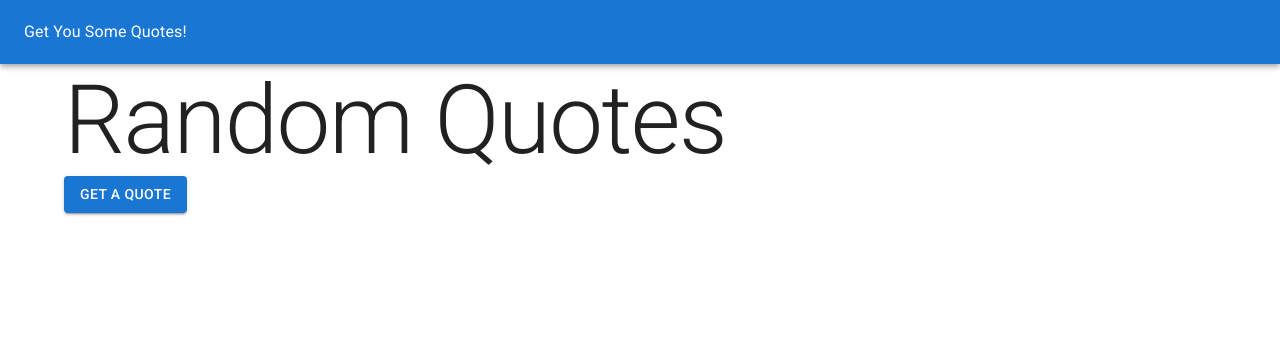
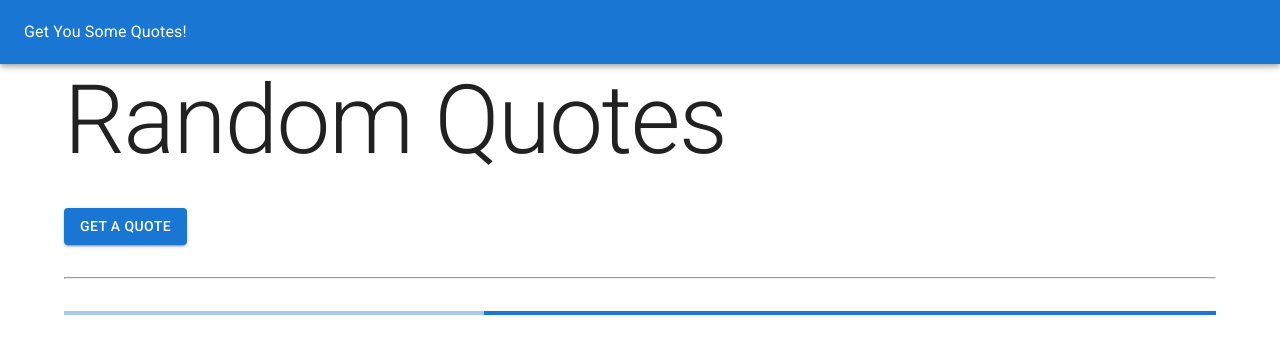
Before and after one commit to dmit-2008/dmit2008-1233-workbook-nathanhumphrey, a Next.js app in the folder week-07-rest-demo/: page / in a window 1280 px wide. Both pictures are taken after a click on the button "GET A QUOTE". Shown: the top 354 px of the page. Built offline with nearby package versions, Linux system fonts and the light colour scheme; no server answers.

Commit message:
Update week 07 demo Get and Loading

```diff
--- a/week-07-rest-demo/pages/index.js
+++ b/week-07-rest-demo/pages/index.js
@@ -1,17 +1,62 @@
-import { AppBar, Button, Container, Toolbar, Typography } from '@mui/material';
+import { useState } from 'react';
+import {
+  AppBar,
+  Box,
+  Button,
+  Container,
+  LinearProgress,
+  Toolbar,
+  Typography,
+} from '@mui/material';
 
 export default function Home() {
+  const QUOTE_URL = 'https://api.quotable.io/random';
+
+  const [randomQuote, setRandomQuote] = useState(null);
+  const [isLoading, setIsLoading] = useState(false);
+
+  function getRandomQuote() {
+    setRandomQuote(null);
+    setIsLoading(true);
+
+    fetch(QUOTE_URL)
+      .then((res) => res.json())
+      .then((json) => {
+        setIsLoading(false);
+        // Now we have the quote object
+        setRandomQuote({ author: json.author, quote: json.content });
+      });
+  }
+
   return (
-    <>
+    <Box component="main">
       <AppBar position="static">
         <Toolbar>
-          <Typography>Get You Some Quotes!</Typography>
+          <Typography component="h1">Get You Some Quotes!</Typography>
         </Toolbar>
       </AppBar>
-      <Container maxWidth="lg">
+      <Container maxWidth="lg" component="section">
         <Typography variant="h1">Random Quotes</Typography>
-        <Button variant="contained">Get a Quote</Button>
+        <Box mt={4} mb={4}>
+          <Button variant="contained" onClick={getRandomQuote}>
+            Get a Quote
+          </Button>
+        </Box>
+        <hr />
+        <Box mt={4}>
+          {isLoading && <LinearProgress />}
+          {randomQuote && (
+            <Box>
+              <Typography variant="h2" mb={2}>
+                A Random Quote
+              </Typography>
+              <Typography>
+                {randomQuote.quote} - {randomQuote.author}
+              </Typography>
+            </Box>
+          )}
+        </Box>
       </Container>
-    </>
+    </Box>
   );
 }
```
